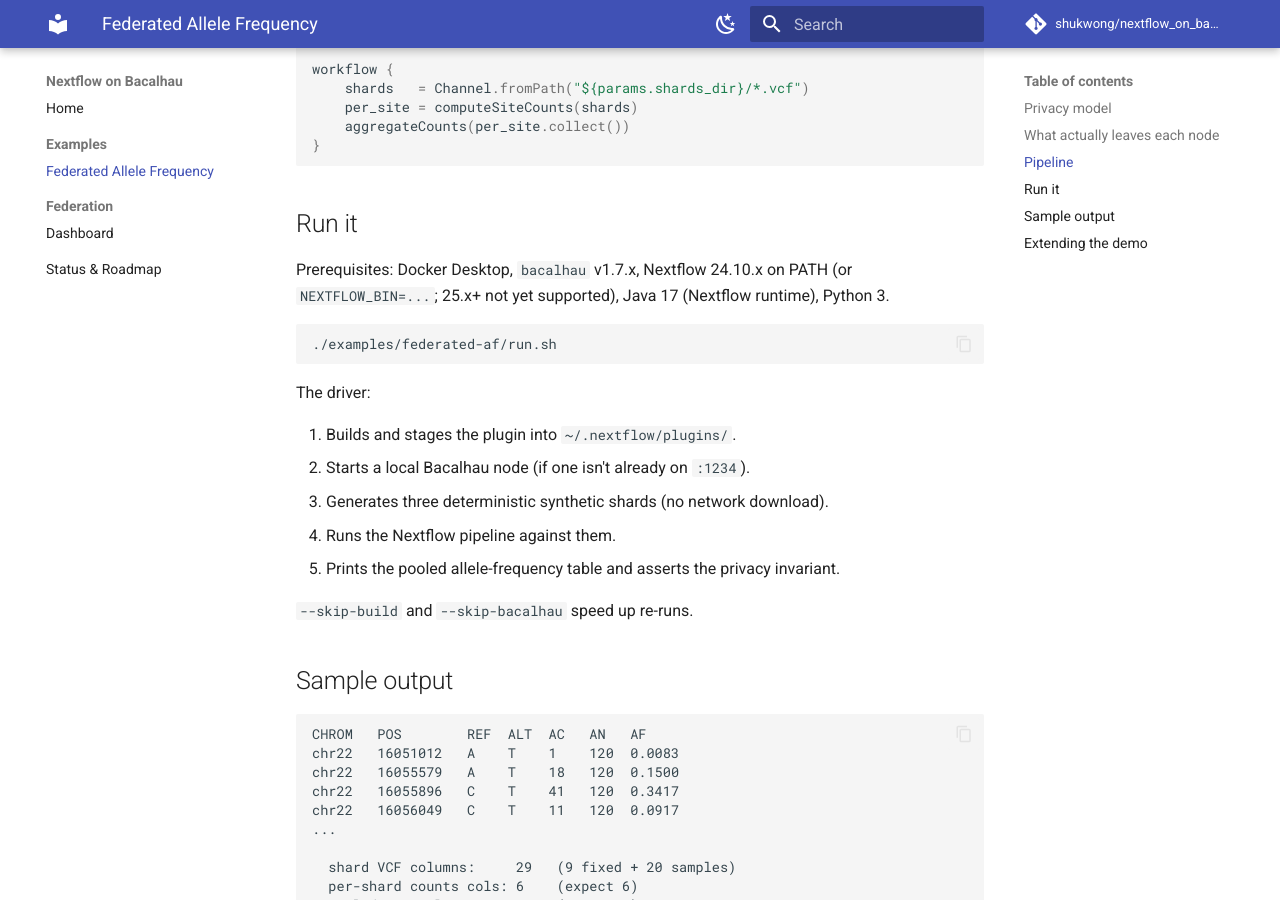
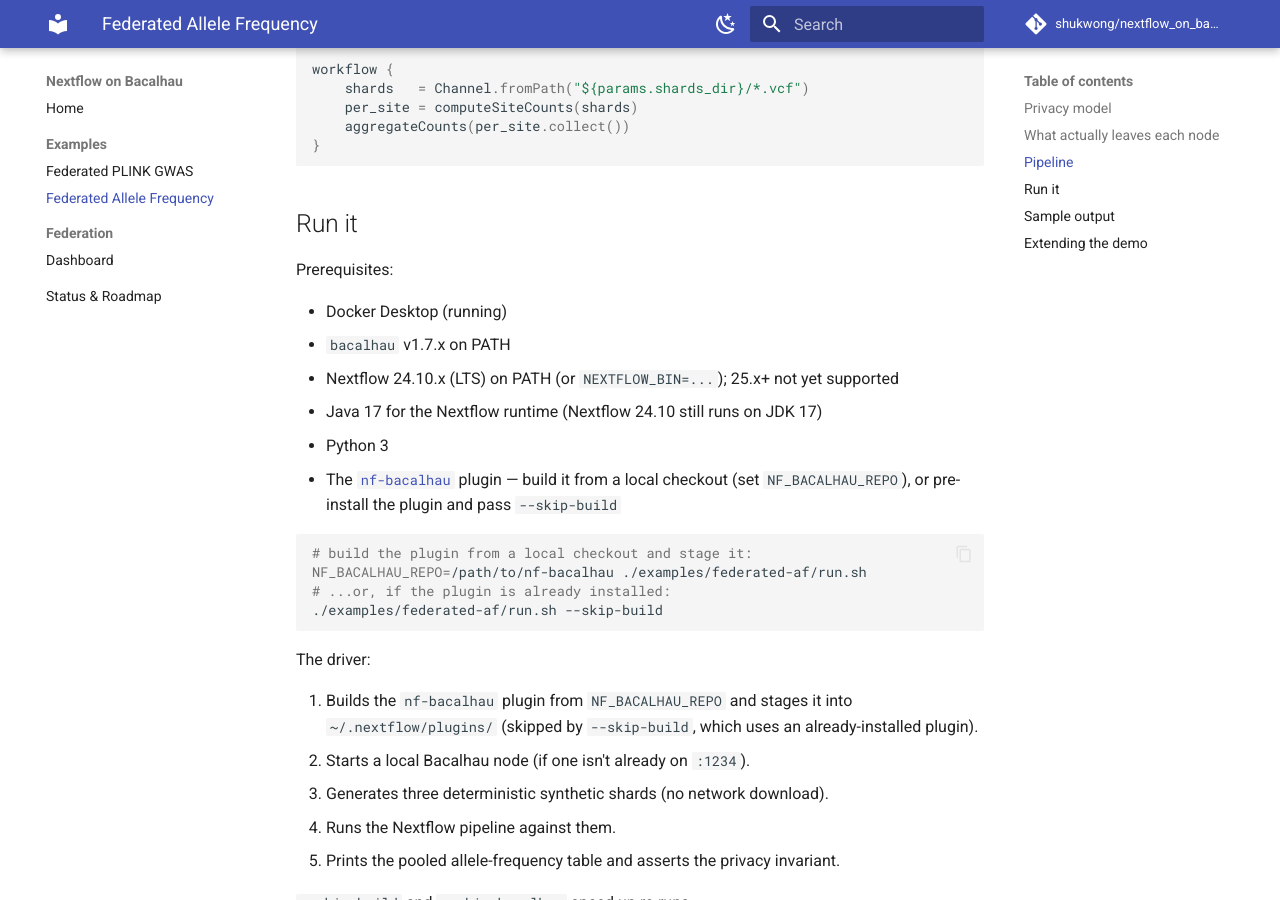
Before and after one commit to shukwong/nextflow_on_bacalhau, an MkDocs documentation site: the page built from docs/examples/federated-af.md, in a window 1280 px wide and 900 px high, scrolled down 1938 px. Built offline with MkDocs 1.6.1 and Material for MkDocs 9.7.7, drawn with Linux system fonts in a browser that asks for light colours; comment, search, counter and statistics services are not loaded.

Commit message:
docs: fix post-split run instructions and add PLINK GWAS tutorial
The published docs site still described the pre-split runner: it told
readers the example driver "builds and stages the plugin" and never
mentioned NF_BACALHAU_REPO, so following the federated-af tutorial
verbatim fails now that the plugin lives in its own repo.

- federated-af.md: run section now matches run.sh — build via
  NF_BACALHAU_REPO or use --skip-build against a pre-installed plugin;
  expanded prerequisites.
- plink-gwas.md (new): full tutorial for the flagship example (privacy
  model, pipeline from plink-gwas.nf, run steps, meta columns,
  limitations, bring-your-own-data), added to the Examples nav.
- index.md: soften the "installed from the Nextflow Plugin Registry"
  claim (registry publish is still pending) and link the GWAS page.

Verified with `mkdocs build --strict` (exit 0; no broken links).

````diff
--- a/docs/examples/federated-af.md
+++ b/docs/examples/federated-af.md
@@ -90,16 +90,29 @@
 
 ## Run it
 
-Prerequisites: Docker Desktop, `bacalhau` v1.7.x, Nextflow 24.10.x on PATH
-(or `NEXTFLOW_BIN=...`; 25.x+ not yet supported), Java 17 (Nextflow runtime), Python 3.
+Prerequisites:
+
+- Docker Desktop (running)
+- `bacalhau` v1.7.x on PATH
+- Nextflow 24.10.x (LTS) on PATH (or `NEXTFLOW_BIN=...`); 25.x+ not yet supported
+- Java 17 for the Nextflow runtime (Nextflow 24.10 still runs on JDK 17)
+- Python 3
+- The [`nf-bacalhau`](https://github.com/shukwong/nf-bacalhau) plugin — build it
+  from a local checkout (set `NF_BACALHAU_REPO`), or pre-install the plugin and
+  pass `--skip-build`
 
 ```bash
-./examples/federated-af/run.sh
+# build the plugin from a local checkout and stage it:
+NF_BACALHAU_REPO=/path/to/nf-bacalhau ./examples/federated-af/run.sh
+# ...or, if the plugin is already installed:
+./examples/federated-af/run.sh --skip-build
 ```
 
 The driver:
 
-1. Builds and stages the plugin into `~/.nextflow/plugins/`.
+1. Builds the `nf-bacalhau` plugin from `NF_BACALHAU_REPO` and stages it into
+   `~/.nextflow/plugins/` (skipped by `--skip-build`, which uses an
+   already-installed plugin).
 2. Starts a local Bacalhau node (if one isn't already on `:1234`).
 3. Generates three deterministic synthetic shards (no network download).
 4. Runs the Nextflow pipeline against them.
--- a/mkdocs.yml
+++ b/mkdocs.yml
@@ -63,6 +63,7 @@
 nav:
   - Home: index.md
   - Examples:
+      - Federated PLINK GWAS: examples/plink-gwas.md
       - Federated Allele Frequency: examples/federated-af.md
   - Federation:
       - Dashboard: federation-dashboard.md
````
Also changed, not shown: docs/examples/plink-gwas.md (added, +191 -0 lines), docs/index.md (+6 -4 lines).
